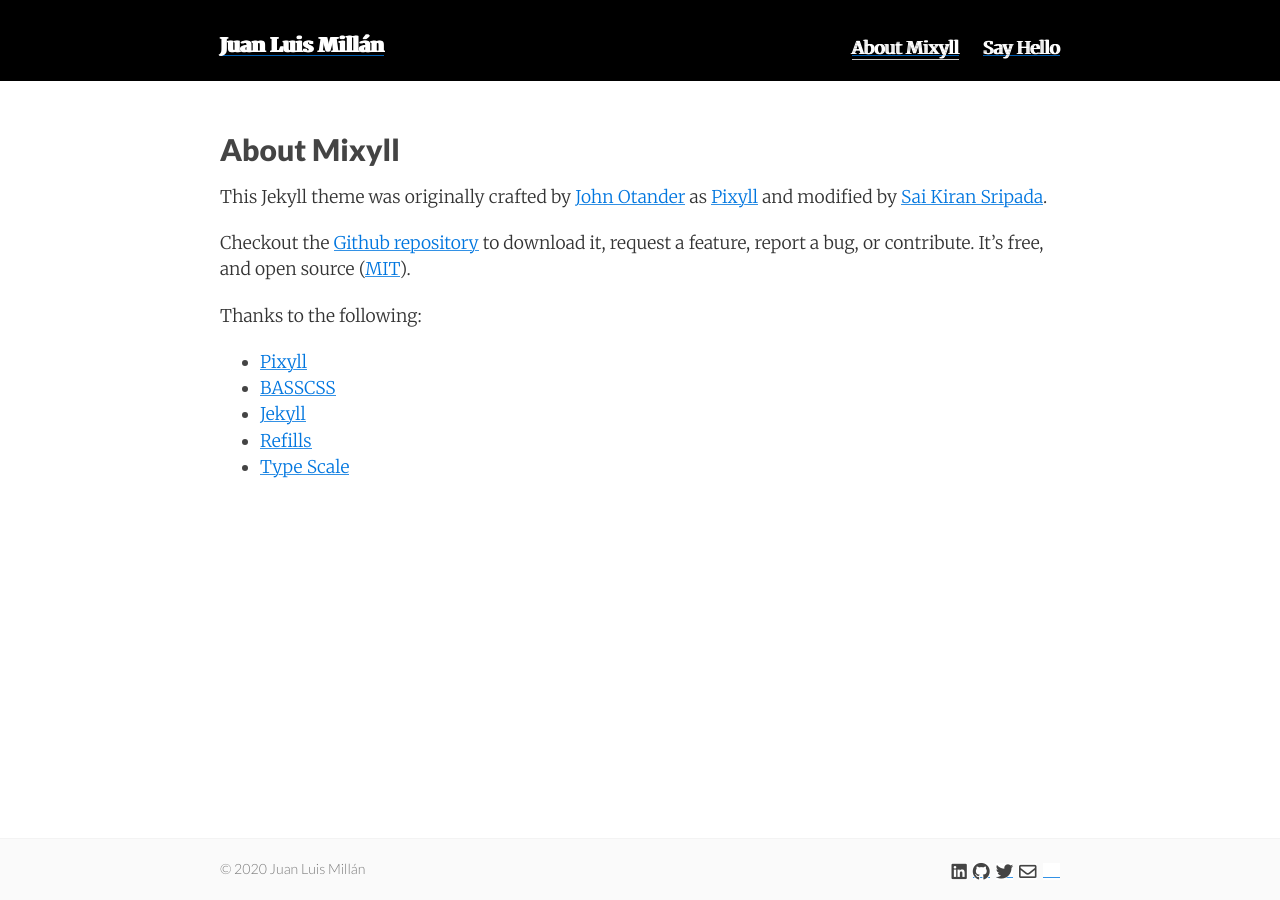
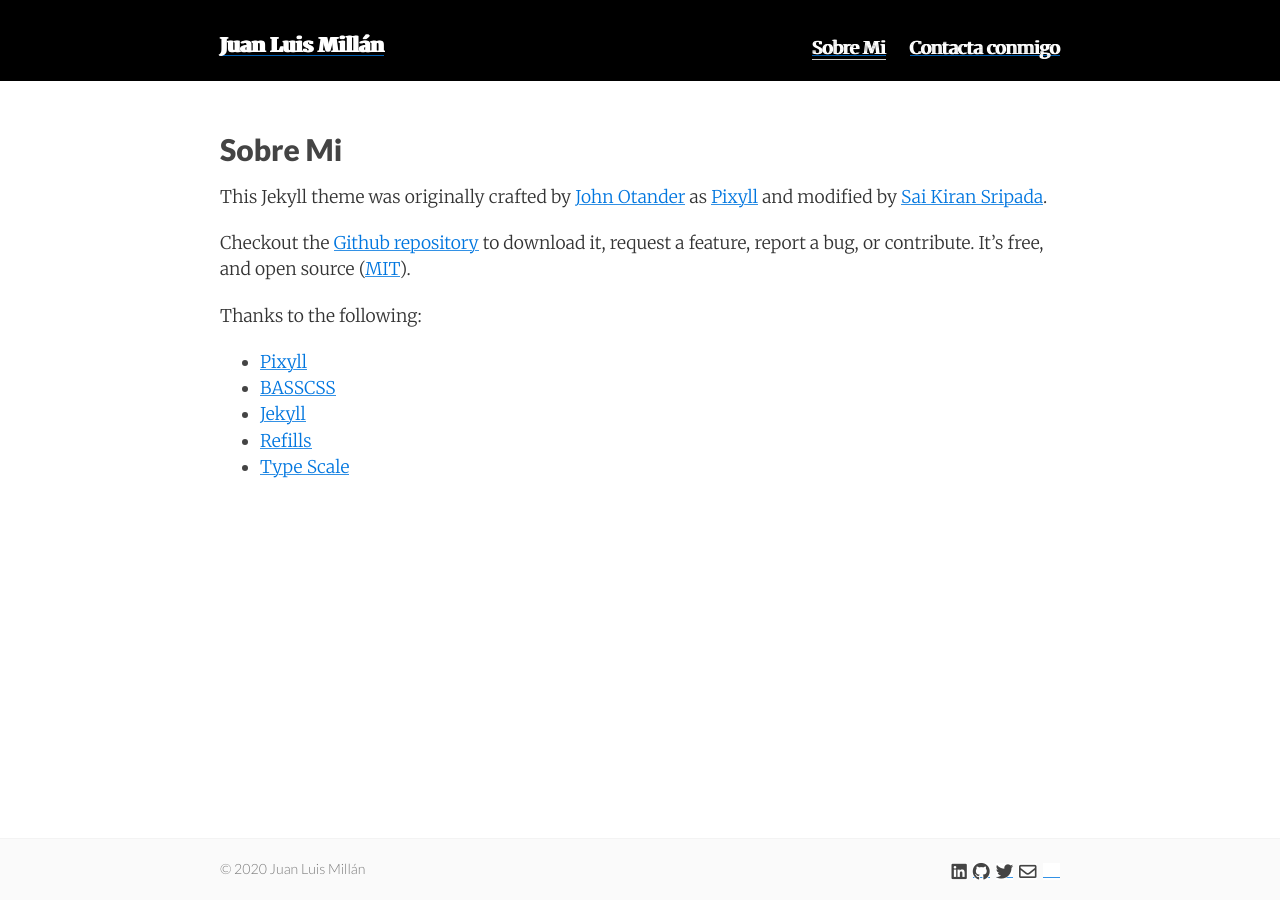
Before and after one commit to juanlu-millan/juanlumillan-blog, a Jekyll site: the page built from about.md, in a window 1280 px wide. Built offline with Jekyll 4.4.1, drawn with Linux system fonts in a browser that asks for light colours; nearby versions of some CDN libraries.

Commit message:
enlace header

```diff
--- a/about.md
+++ b/about.md
@@ -1,6 +1,6 @@
 ---
 layout: page
-title: About Mixyll
+title: Sobre Mi
 permalink: /about/
 tags: about
 ---
--- a/contact.html
+++ b/contact.html
@@ -1,6 +1,6 @@
 ---
 layout: page
-title: Say Hello
+title: Contacta conmigo
 permalink: /contact/
 tags: contact
 ---
```
